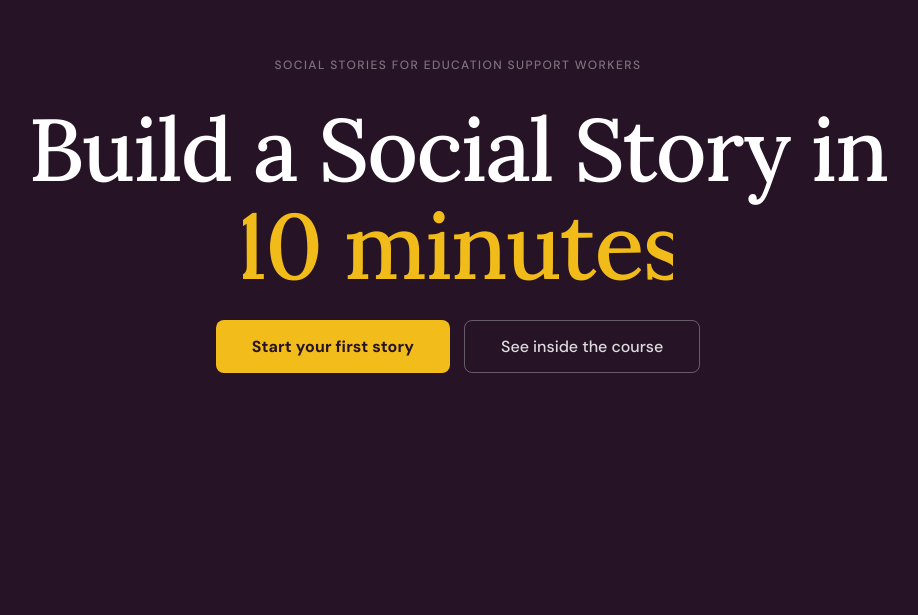
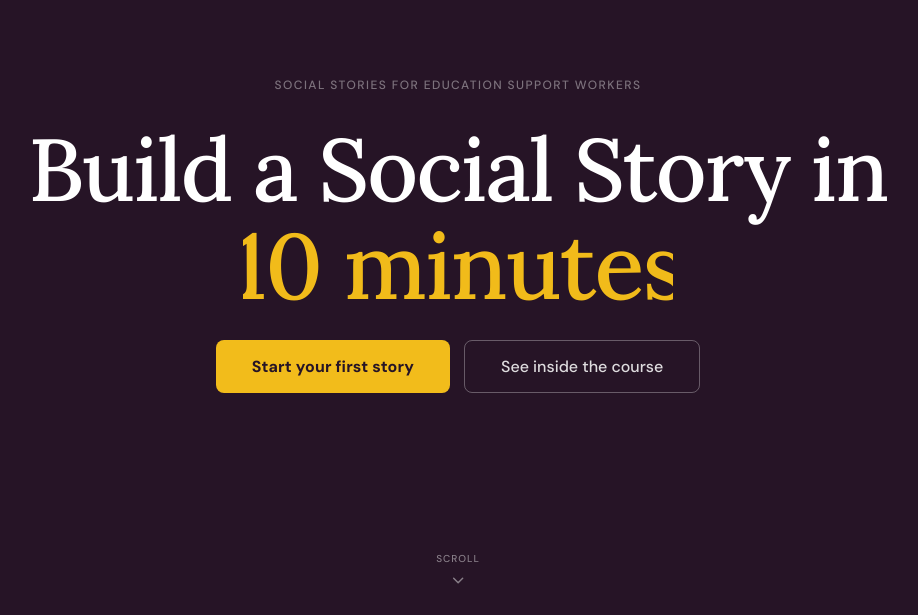
Before and after one commit to thorpey90/social-stories-landing, a plain HTML site: page index.html in a window 1280 px wide. Shown: the part 185-800 px from the top of the page, without its empty margins (182-1100 px from the left). Drawn offline with Linux system fonts and the light colour scheme.

Commit message:
Add files via upload

```diff
--- a/index.html
+++ b/index.html
@@ -23,13 +23,45 @@ html, body {
 ═══════════════════════════════════════ */
 .hero {
   min-height: 100vh;
+  min-height: 100svh;
   display: flex;
   flex-direction: column;
   align-items: center;
   justify-content: center;
   text-align: center;
-  padding: clamp(80px, 12vw, 140px) clamp(24px, 6vw, 80px);
+  padding: clamp(80px, 12vw, 140px) clamp(24px, 6vw, 80px) clamp(60px, 10vw, 100px);
   background: #261426;
+  position: relative;
+  overflow: hidden;
+}
+
+.hero-scroll-hint {
+  position: absolute;
+  bottom: 28px;
+  left: 50%;
+  transform: translateX(-50%);
+  display: flex;
+  flex-direction: column;
+  align-items: center;
+  gap: 6px;
+  opacity: 0.45;
+  animation: heroScrollBounce 1.8s ease-in-out infinite;
+}
+.hero-scroll-hint span {
+  font-size: 10px;
+  font-weight: 500;
+  letter-spacing: 0.1em;
+  text-transform: uppercase;
+  color: #fff;
+}
+.hero-scroll-hint svg {
+  width: 18px;
+  height: 18px;
+  stroke: #fff;
+}
+@keyframes heroScrollBounce {
+  0%, 100% { transform: translateX(-50%) translateY(0); }
+  50% { transform: translateX(-50%) translateY(6px); }
 }
 
 .hero-inner {
@@ -128,7 +160,13 @@ html, body {
 @media (max-width: 560px) {
   .btn-hero-primary, .btn-hero-secondary { width: 100%; justify-content: center; padding: 15px 24px; }
   .hero-buttons { flex-direction: column; width: 100%; max-width: 320px; }
-  .hero-title { row-gap: 4px; }
+  .hero-title {
+    flex-direction: column;
+    align-items: center;
+    row-gap: 4px;
+    font-size: clamp(32px, 9vw, 48px);
+  }
+  .hero-title-static { white-space: normal; text-align: center; }
 }
 
 /* ═══════════════════════════════════════
@@ -701,6 +739,12 @@ html, body {
       <a href="#" class="btn-hero-primary">Start your first story</a>
       <a href="#" class="btn-hero-secondary">See inside the course</a>
     </div>
+  </div>
+  <div class="hero-scroll-hint" aria-hidden="true">
+    <span>Scroll</span>
+    <svg viewBox="0 0 24 24" fill="none" stroke-width="2" stroke-linecap="round" stroke-linejoin="round">
+      <polyline points="6 9 12 15 18 9"></polyline>
+    </svg>
   </div>
 </div>
 
```
